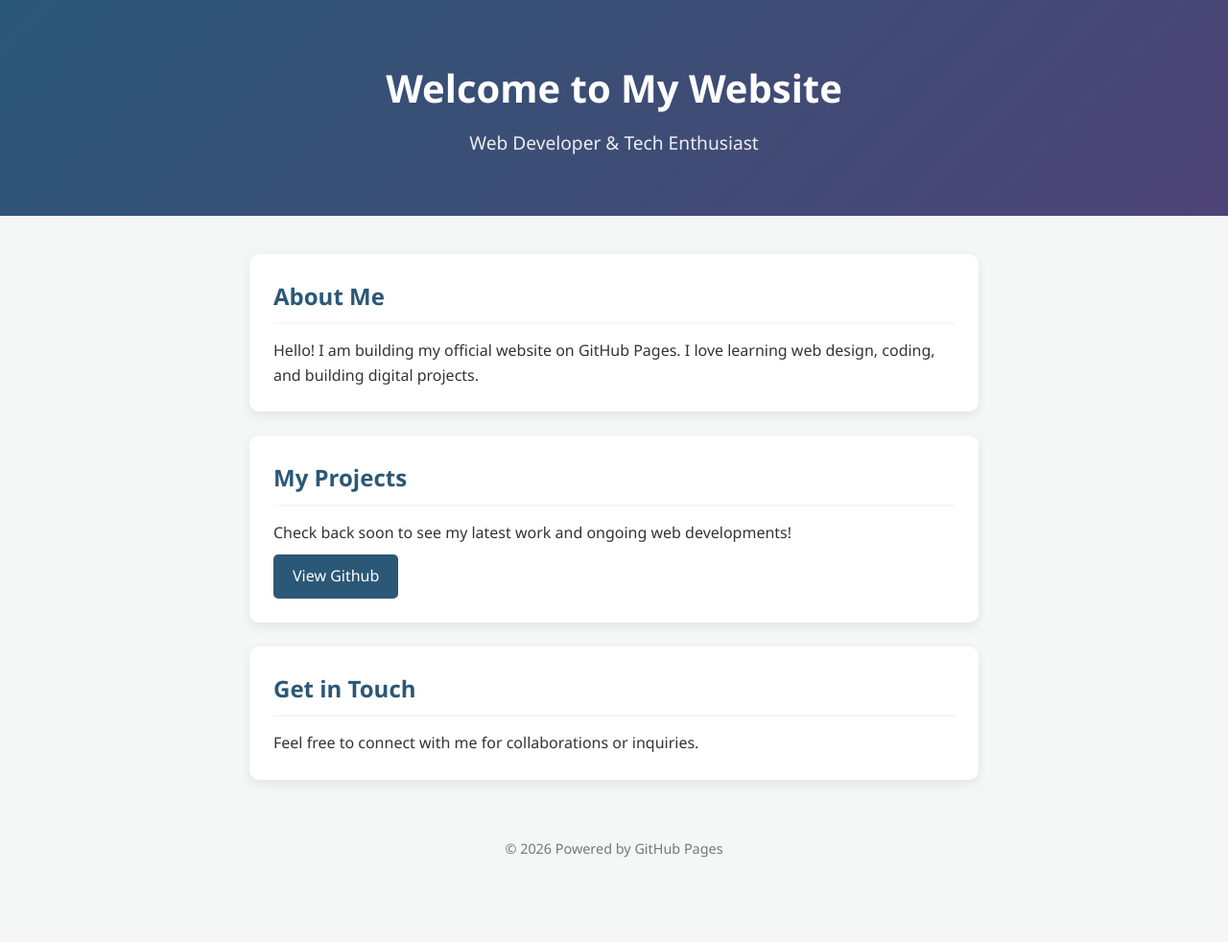
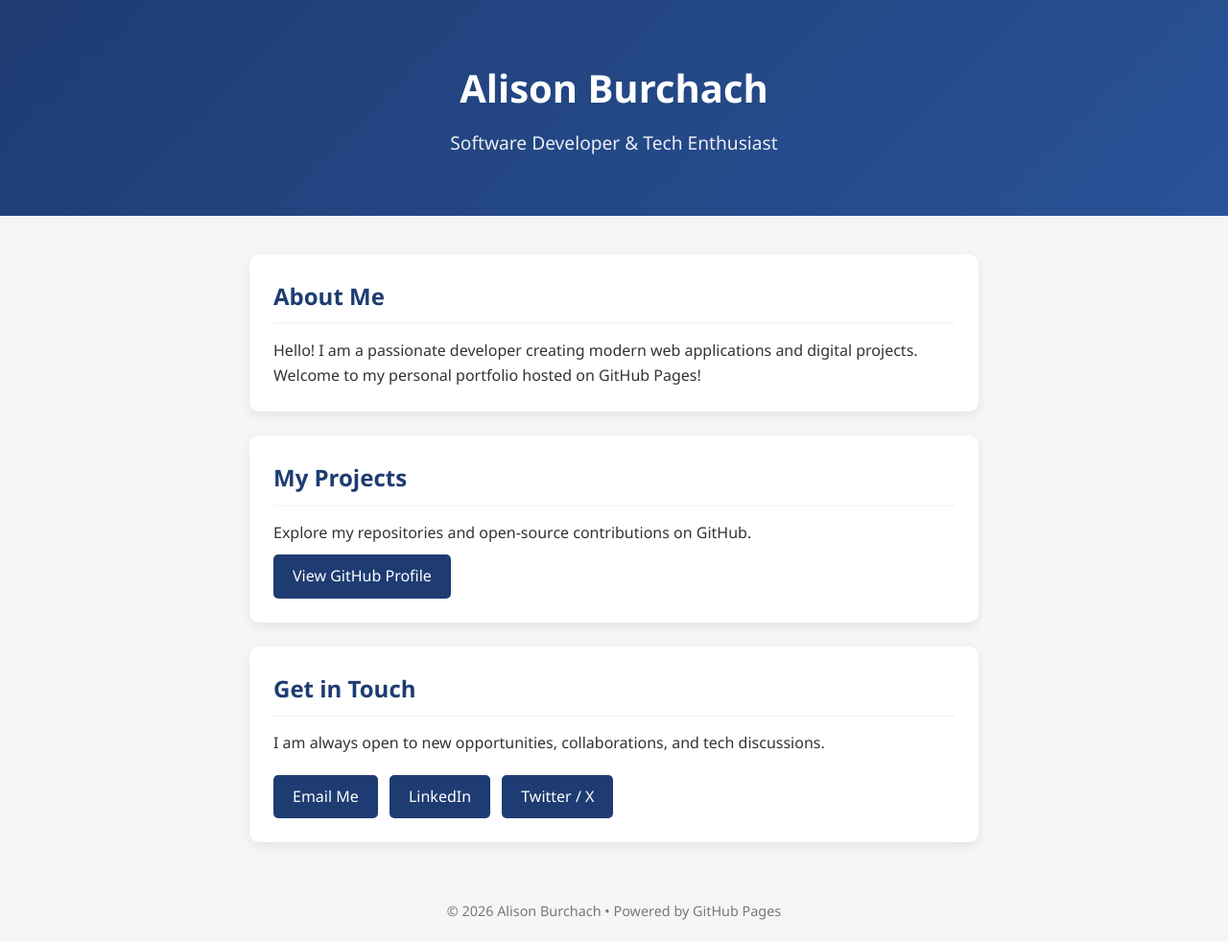
Before and after one commit to burchachalison-svg/burchachalison-svg.github.io, a plain HTML site: page index.html in a window 1280 px wide. Shown: the whole page at 96% size. Before the commit the page ends 916 px from the top, so only its background shows below. Drawn offline with Linux system fonts and the light colour scheme.

Commit message:
Update index.html

```diff
--- a/index.html
+++ b/index.html
@@ -3,7 +3,7 @@
 <head>
   <meta charset="UTF-8">
   <meta name="viewport" content="width=device-width, initial-scale=1.0">
-  <title>My Portfolio</title>
+  <title>Alison Burchach | Portfolio</title>
   <style>
     * {
       box-sizing: border-box;
@@ -17,7 +17,7 @@
       line-height: 1.6;
     }
     header {
-      background: linear-gradient(135deg, #2b5876, #4e4376);
+      background: linear-gradient(135deg, #1e3c72, #2a5298);
       color: white;
       text-align: center;
       padding: 60px 20px;
@@ -43,23 +43,30 @@
       margin-bottom: 25px;
     }
     .card h2 {
-      color: #2b5876;
+      color: #1e3c72;
       margin-bottom: 15px;
       border-bottom: 2px solid #f4f7f6;
       padding-bottom: 8px;
     }
     .btn {
       display: inline-block;
-      background: #2b5876;
+      background: #1e3c72;
       color: white;
       padding: 10px 20px;
       border-radius: 5px;
       text-decoration: none;
       margin-top: 10px;
+      margin-right: 8px;
       transition: background 0.3s;
     }
     .btn:hover {
-      background: #4e4376;
+      background: #2a5298;
+    }
+    .contact-links {
+      margin-top: 10px;
+    }
+    .contact-links p {
+      margin-bottom: 8px;
     }
     footer {
       text-align: center;
@@ -72,30 +79,35 @@
 <body>
 
   <header>
-    <h1>Welcome to My Website</h1>
-    <p>Web Developer & Tech Enthusiast</p>
+    <h1>Alison Burchach</h1>
+    <p>Software Developer & Tech Enthusiast</p>
   </header>
 
   <div class="container">
     <div class="card">
       <h2>About Me</h2>
-      <p>Hello! I am building my official website on GitHub Pages. I love learning web design, coding, and building digital projects.</p>
+      <p>Hello! I am a passionate developer creating modern web applications and digital projects. Welcome to my personal portfolio hosted on GitHub Pages!</p>
     </div>
 
     <div class="card">
       <h2>My Projects</h2>
-      <p>Check back soon to see my latest work and ongoing web developments!</p>
-      <a href="#" class="btn">View Github</a>
+      <p>Explore my repositories and open-source contributions on GitHub.</p>
+      <a href="https://github.com/burchachalison-svg" target="_blank" class="btn">View GitHub Profile</a>
     </div>
 
     <div class="card">
       <h2>Get in Touch</h2>
-      <p>Feel free to connect with me for collaborations or inquiries.</p>
+      <p>I am always open to new opportunities, collaborations, and tech discussions.</p>
+      <div class="contact-links">
+        <a href="mailto:your-email@example.com" class="btn">Email Me</a>
+        <a href="https://linkedin.com/in/yourprofile" target="_blank" class="btn">LinkedIn</a>
+        <a href="https://twitter.com/yourprofile" target="_blank" class="btn">Twitter / X</a>
+      </div>
     </div>
   </div>
 
   <footer>
-    &copy; 2026 Powered by GitHub Pages
+    &copy; 2026 Alison Burchach • Powered by GitHub Pages
   </footer>
 
 </body>
```
